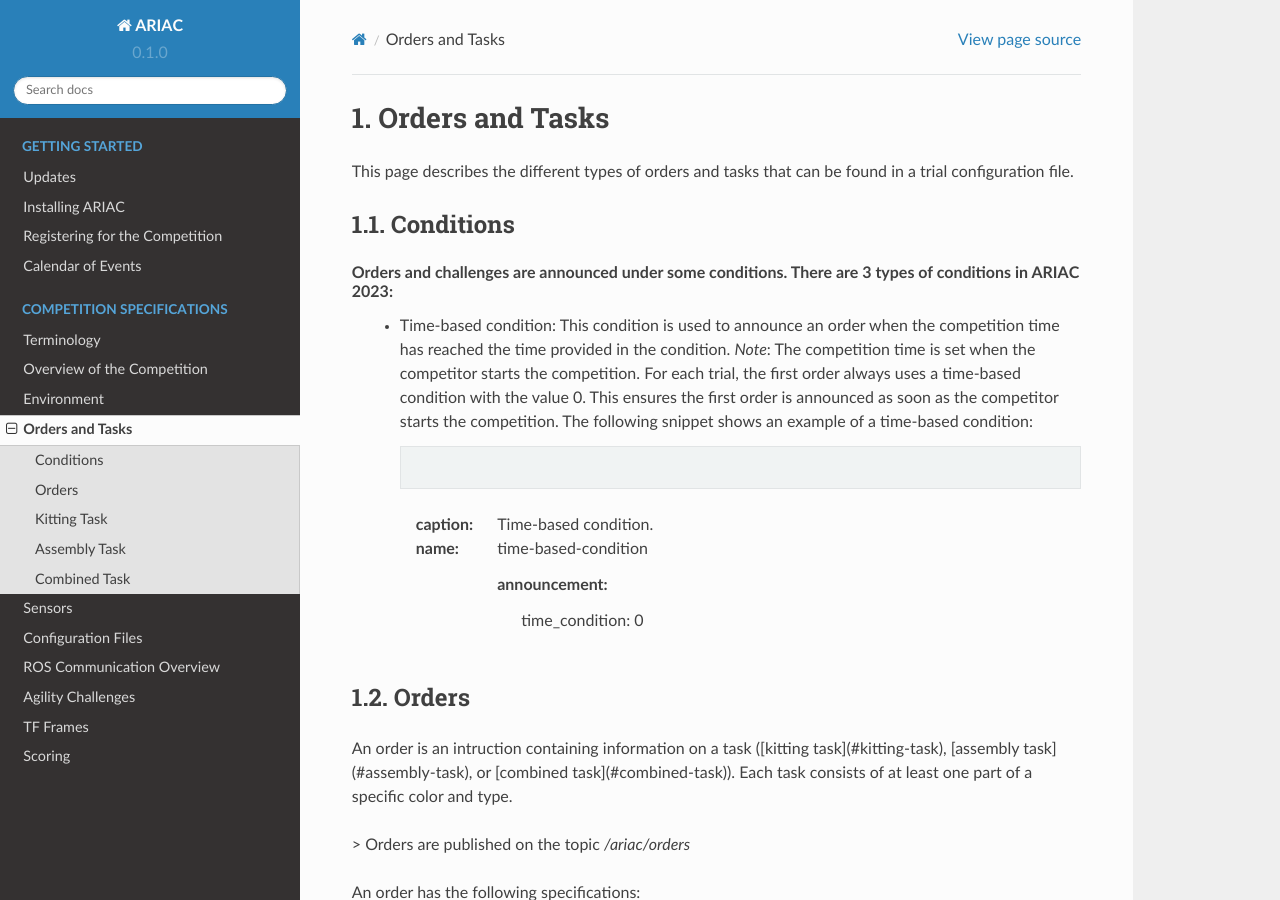
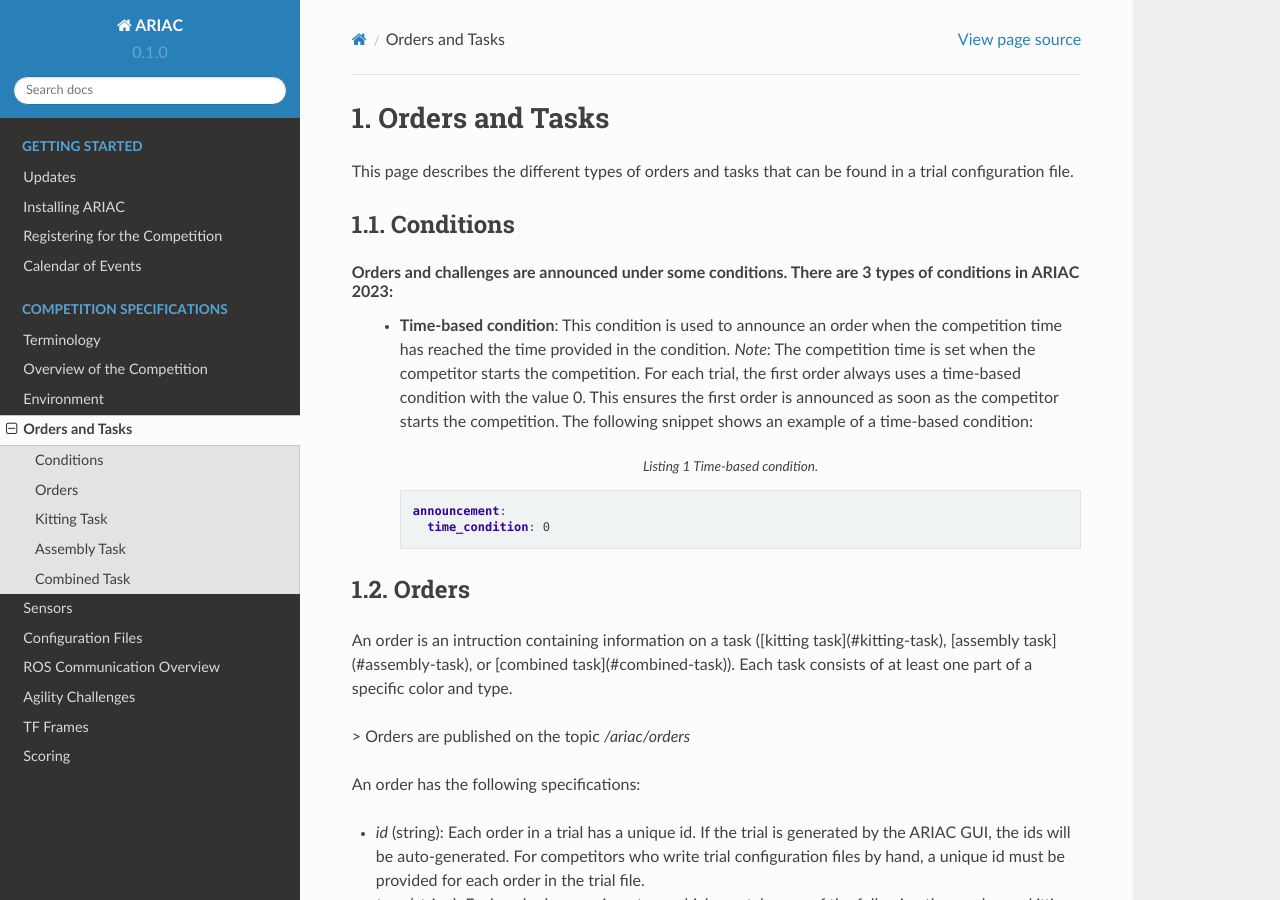
Before and after one commit to usnistgov/ARIAC, a Sphinx documentation site: the page built from docs/competition/orders.rst, in a window 1280 px wide and 900 px high. Built offline with Sphinx 7.4.7 and the Read the Docs theme 2.0.0, drawn with Linux system fonts in a browser that asks for light colours.

```diff
--- a/docs/competition/challenges.rst
+++ b/docs/competition/challenges.rst
@@ -215,7 +215,6 @@
   :caption: VacuumGripperState.msg
   :name: vacuum-gripper-state-yaml
 
-  # VacuumGripperState.msg
   bool enabled  # is the succion enabled?
   bool attached # is an object attached to the gripper?
   string type   # type of the gripper attached to the arm
--- a/docs/competition/orders.rst
+++ b/docs/competition/orders.rst
@@ -9,15 +9,15 @@
 ----------
 
 Orders and challenges are announced under some conditions. There are 3 types of conditions in ARIAC 2023:
-  * Time-based condition: This condition is used to announce an order when the competition time has reached the time provided in the condition.
+  * **Time-based condition**: This condition is used to announce an order when the competition time has reached the time provided in the condition.
     *Note*: The competition time is set when the competitor starts the competition.
     For each trial, the first order always uses a time-based condition with the value 0.
     This ensures the first order is announced as soon as the competitor starts the competition.
     The following snippet shows an example of a time-based condition:
 
     .. code-block:: yaml
-    :caption: Time-based condition.
-    :name: time-based-condition
+      :caption: Time-based condition.
+      :name: time-based-condition
 
       announcement:
         time_condition: 0
```
